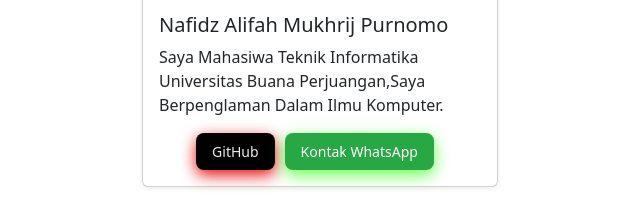
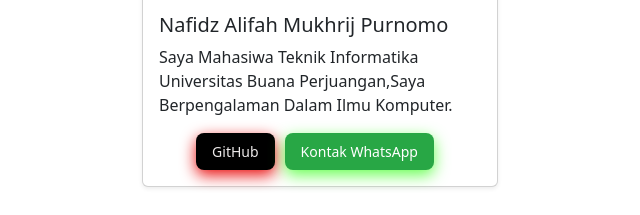
Before and after one commit to Nafidzlifah/Company.Profile, a plain HTML site: page profil.html in a window 1280 px wide. Shown: the part 518-733 px from the top of the page, 320-960 px from the left. Drawn offline with nearby package versions, Linux system fonts and the light colour scheme; a script that the page names is missing.

Commit message:
Update profil.html

```diff
--- a/profil.html
+++ b/profil.html
@@ -109,7 +109,7 @@
             <img src="foto nafidz.jpg" class="card-img-top" alt="Anggota" style="height: 300px; object-fit: cover;">
             <div class="card-body">
               <h5 class="card-title">Nafidz Alifah Mukhrij Purnomo</h5>
-              <p class="card-text">Saya Mahasiwa Teknik Informatika Universitas Buana Perjuangan,Saya Berpenglaman Dalam Ilmu Komputer.</p>
+              <p class="card-text">Saya Mahasiwa Teknik Informatika Universitas Buana Perjuangan,Saya Berpengalaman Dalam Ilmu Komputer.</p>
               <!-- Bagian tombol berdampingan -->
               <div class="d-flex justify-content-center btn-container">
                 <a href="https://github.com/Nafidzlifah" class="btn btn-timbul">GitHub</a>
```
